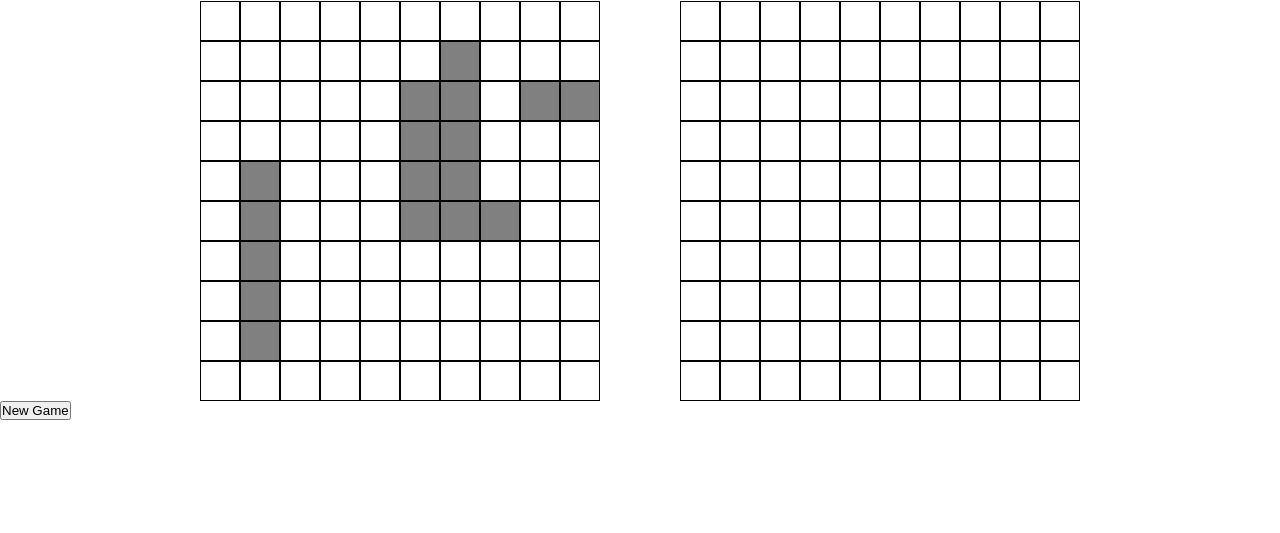
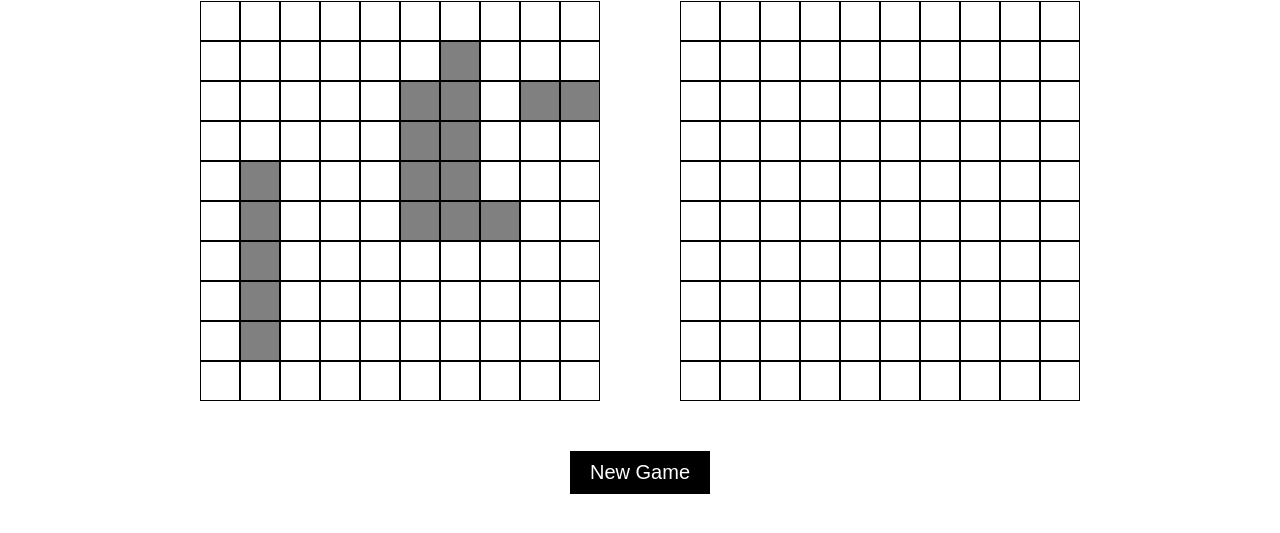
Before and after one commit to tio0o0o0o/battleship, a website built with webpack: page src/template.html in a window 1280 px wide. Shown: the part 295-828 px from the top of the page. Before the commit the page ends 800 px from the top, so only its background shows below. Built offline with nearby package versions, Linux system fonts and the light colour scheme.

Commit message:
squash later: newgame ui

```diff
--- a/src/assets/styles/style.css
+++ b/src/assets/styles/style.css
@@ -5,6 +5,13 @@
   padding: 0;
   box-sizing: border-box;
   font-family: Arial, Helvetica, sans-serif, system-ui;
+}
+
+body {
+  display: flex;
+  flex-direction: column;
+  justify-content: center;
+  align-items: center;
 }
 
 .title {
@@ -61,3 +68,14 @@
 
 .checklist {
 }
+
+#newGame {
+  width: max-content;
+  padding: 10px 20px;
+  font-size: 20px;
+  color: white;
+  background-color: black;
+  border: none;
+  cursor: pointer;
+  margin: 50px;
+}
```
